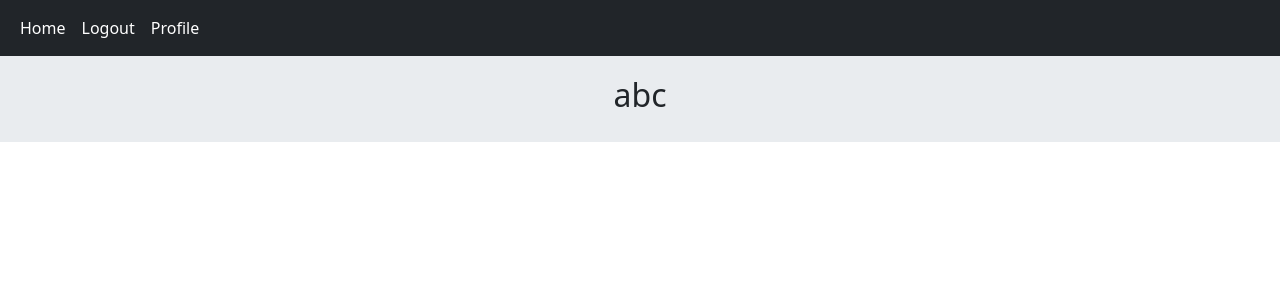
After one commit to hexSven76/social_network, a Django app: page /account/profile/4/ in a window 1280 px wide. The commit adds this page. Shown: the top 300 px of the page. Run offline with Django 5.2, Linux system fonts and the light colour scheme; a user stored in the database is signed in; data comes from the database, SQL or seed files in the repository; both versions use the stored data as it was after the commit.

Commit message:
created profile page

```diff
--- /dev/null
+++ b/account/templates/account/profile.html
@@ -0,0 +1,7 @@
+{% extends 'base.html' %}
+
+{% block content %}
+
+    <h2 class="text-center">{{ user.username }}</h2>
+
+{% endblock %}
--- a/account/urls.py
+++ b/account/urls.py
@@ -6,4 +6,5 @@ urlpatterns = [
     path('register/', views.UserRegisterView.as_view(), name='user_register'),
     path('login/', views.UserLoginView.as_view(), name='user_login'),
     path('logout/', views.UserLogoutView.as_view(), name='user_logout'),
+    path('profile/<int:user_id>/', views.UserProfileView.as_view(), name='user_profile')
 ]
--- a/account/views.py
+++ b/account/views.py
@@ -70,3 +70,10 @@ class UserLogoutView(LoginRequiredMixin, View):
         logout(request)
         messages.success(request, 'Logged out Successfully!', 'success')
         return redirect('home:home')
+
+
+class UserProfileView(LoginRequiredMixin, View):
+
+    def get(self, request, user_id):
+        user = User.objects.get(id=user_id)
+        return render(request, 'account/profile.html', {'user':user})
--- a/templates/inc/navbar.html
+++ b/templates/inc/navbar.html
@@ -4,6 +4,7 @@
         <a class="nav-link active" href="{% url 'home:home' %}">Home</a>
         {% if request.user.is_authenticated %}
           <a class="nav-link active" href="{% url 'account:user_logout' %}">Logout</a>
+          <a class="nav-link active" href="{% url 'account:user_profile' request.user.id %}">Profile</a>
         {% else %}
           <a class="nav-link active" href="{% url 'account:user_register' %}">Sign Up</a>
           <a class="nav-link active" href="{% url 'account:user_login' %}">Login</a>
```
Also changed, not shown: db.sqlite3.
